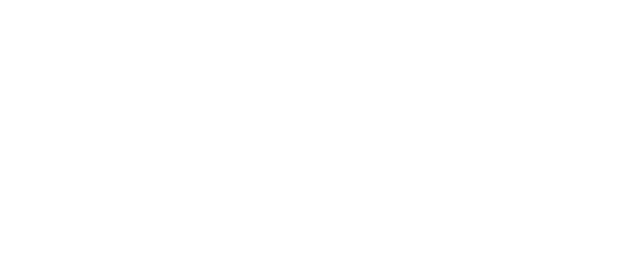
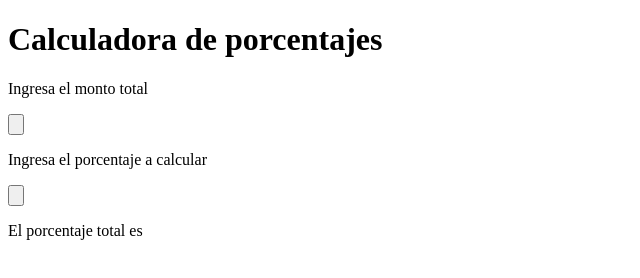
Before and after one commit to diegoesdev/course-math-js, a plain HTML site: page porcentajes/index.html in a window 1280 px wide. Shown: the whole page, without its empty margins (0-640 px from the left). Drawn offline with Linux system fonts and the light colour scheme.

Commit message:
Crear los elementos iniciales

```diff
--- a/porcentajes/index.html
+++ b/porcentajes/index.html
@@ -7,6 +7,17 @@
     <title>Document</title>
 </head>
 <body>
-
+    <h1>Calculadora de porcentajes</h1>
+    <div>
+        <p>Ingresa el monto total</p>
+        <input type="button">
+    </div>
+    <div>
+        <p>Ingresa el porcentaje a calcular</p>
+        <input type="button" value="">
+    </div>
+    <div>
+        <p>El porcentaje total es <span></span></p>
+    </div>
 </body>
 </html>
```
